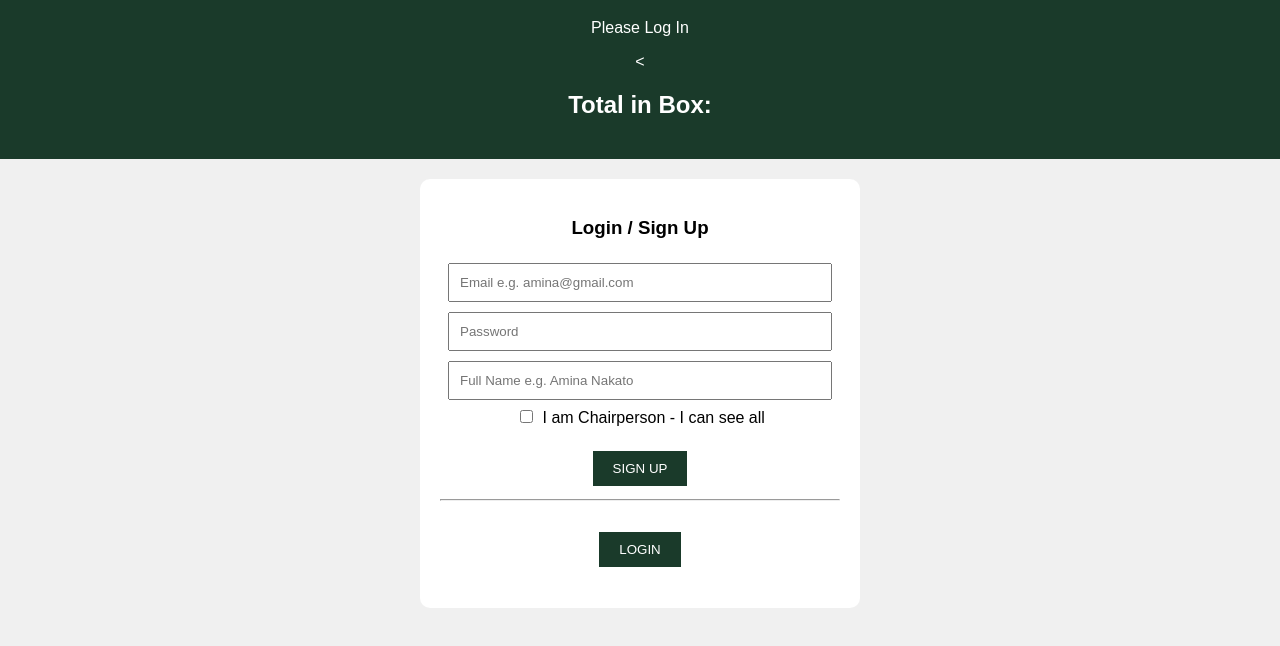
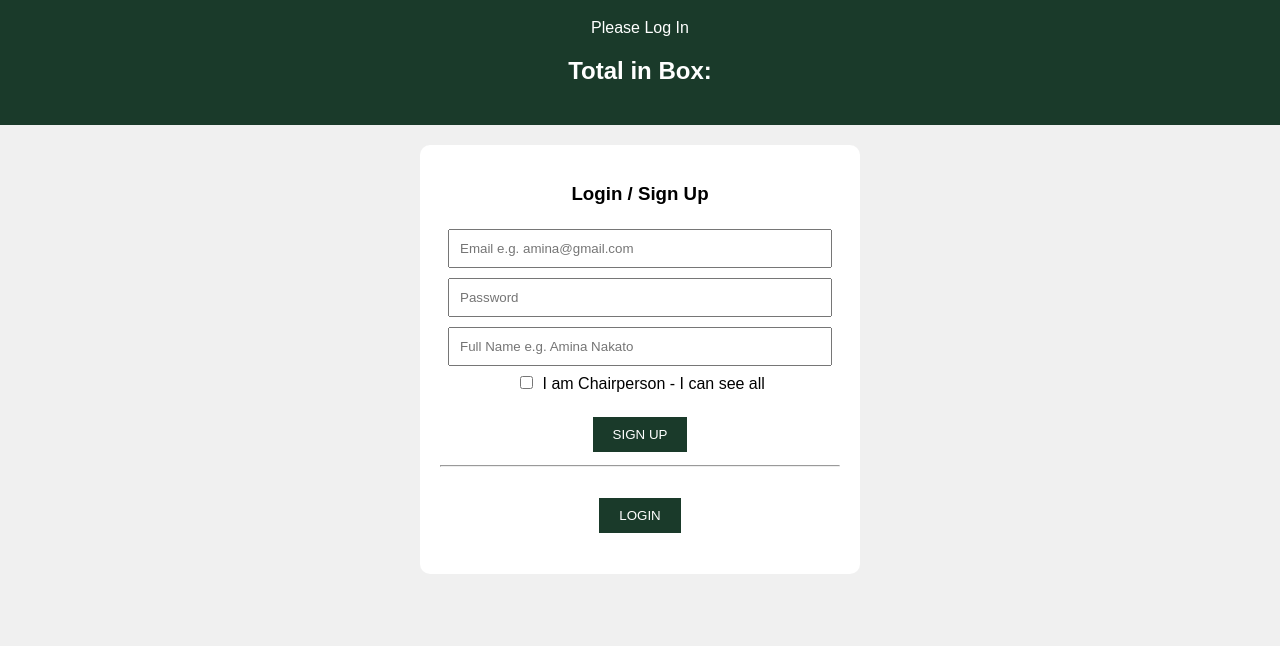
Before and after one commit to joy-sanctus/VSLA-SAFE, a plain HTML site: page index.html in a window 1280 px wide. Shown: the part 82-728 px from the top of the page. Drawn offline with nearby package versions, Linux system fonts and the light colour scheme.

Commit message:
Update index.html

```diff
--- a/index.html
+++ b/index.html
@@ -3,7 +3,7 @@
 <script src="https://cdn.jsdelivr.net/npm/@supabase/supabase-js@2"></script>
 <style>body{margin:0;font-family:Arial;background:#f0f0f0;text-align:center}.top{background:#1a3a2a;color:white;padding:20px}.box{background:white;max-width:400px;margin:20px auto;padding:20px;border-radius:10px}input{width:90%;padding:10px;margin:5px}button{background:#1a3a2a;color:white;padding:10px 20px;border:none;cursor:pointer;margin:5px}.hidden{display:none}</style>
 </head><body>
-<div class="top"><h1>VSLA SAFE 🔒 v5</h1><p id="welcome">Please Log In</p><<h2 id="total"><span id="totalBox">Total in Box: </span></h2></div>
+<div class="top"><h1>VSLA SAFE 🔒 v5</h1><p id="welcome">Please Log In</p><h2 id="total"><span id="totalBox">Total in Box: </span></h2></div>
 
 <div class="box" id="authBox">
 <h3>Login / Sign Up</h3>
```
